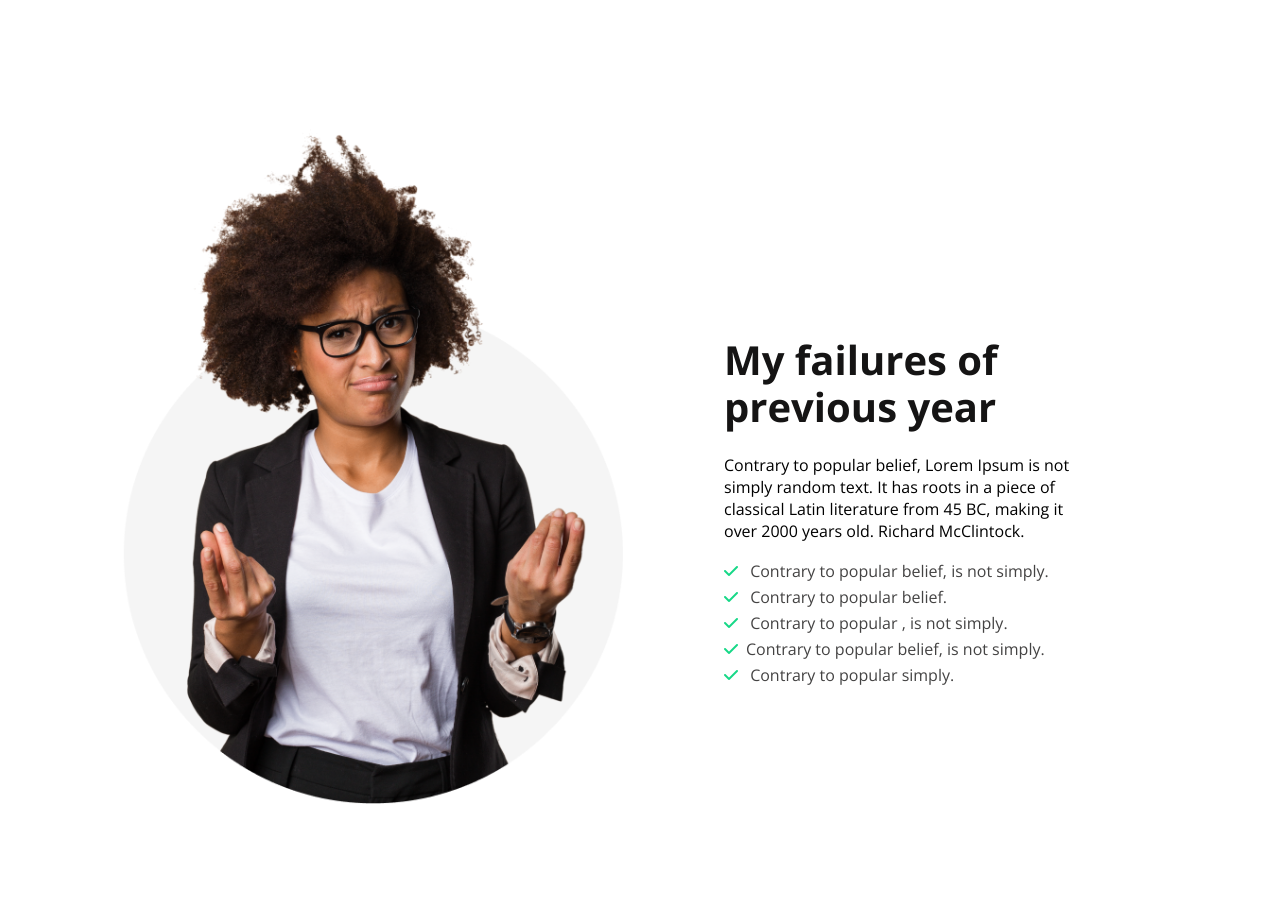
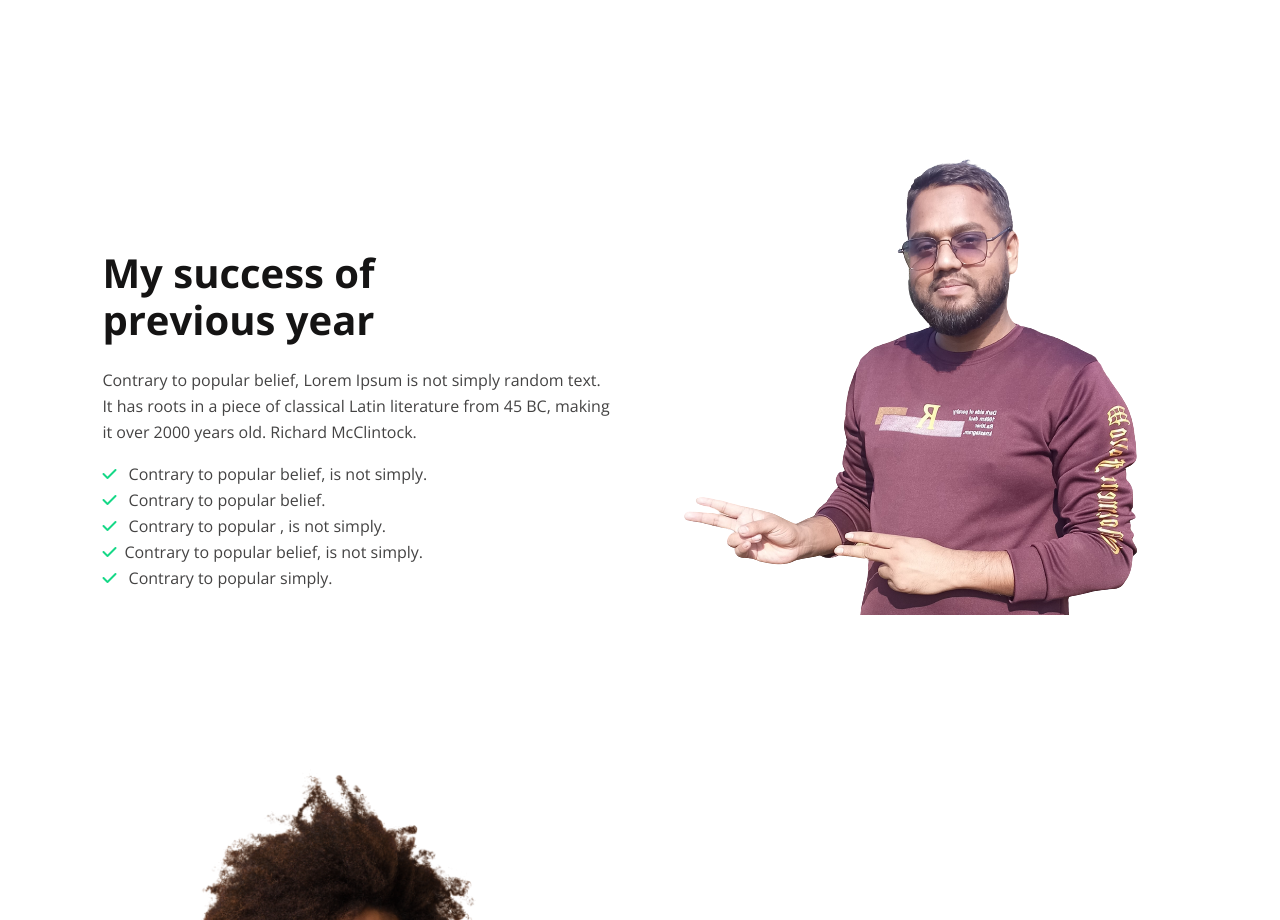
Before and after one commit to hmyahya201/html-landing-page-2023, a plain HTML site: page index.html in a window 1280 px wide. Shown: the part 820-1740 px from the top of the page. Drawn offline with nearby package versions, Linux system fonts and the light colour scheme.

Commit message:
my section push

```diff
--- a/index.html
+++ b/index.html
@@ -28,6 +28,26 @@
     <!-- main-part -->
 
     <main class="main">
+        <section class="section" id="success-section">
+            <div class="success-sec-container">
+                <div class="success-sec_left-part">
+                    <h2 class="success-sec_title">My success of <br>previous year</h2>
+                    <p class="success-sec_description">Contrary to popular belief, Lorem Ipsum is not simply random text. It has roots in a piece of classical Latin literature from 45 BC, making it over 2000 years old. Richard McClintock.</p>
+
+                    <ul class="success-sec_success-list">
+                        <li><i class="fa-solid fa-check"></i> Contrary to popular belief, is not simply.</li>
+                        <li><i class="fa-solid fa-check"></i> Contrary to popular belief.</li>
+                        <li><i class="fa-solid fa-check"></i> Contrary to popular , is not simply.</li>
+                        <li><i class="fa-solid fa-check"></i>Contrary to popular belief, is not simply.</li>
+                        <li><i class="fa-solid fa-check"></i> Contrary to popular simply.</li>
+                    </ul>
+
+                </div>
+                <div class="success-right-part">
+                    <img class="success-sec-img" src="./images/banner-img.png" alt="my-img">
+                </div>
+            </div>
+        </section>
 
         <!-- failure-section -->
 
--- a/style.css
+++ b/style.css
@@ -56,9 +56,61 @@
 }
 
 /***** main-part style *****/
+
 .main{
     margin: 0 8%;
     background-color: #fff;
+}
+
+/**** success-section style ****/
+.success-sec-container{
+    display: flex;
+    align-items: center;
+    justify-content: space-between;
+    gap: 50px;
+}
+.success-sec_left-part{
+    margin-top: 100px;
+    width: 50%;
+}
+.success-sec_title{
+    font-style: normal;
+    font-weight: 700;
+    font-size: 40px;
+    line-height: 47px;
+    color: #151414;
+    margin-bottom: 24px;
+    padding-right: 30px;
+}
+.success-sec_description{
+    font-style: normal;
+    font-weight: 400;
+    font-size: 16px;
+    line-height: 26px;
+    color: #444343;
+    margin-bottom: 16px
+}
+.success-sec_success-list{
+    margin-top: 16px;
+}
+.success-sec_success-list li{
+    list-style: none;
+    font-weight: 400;
+    font-size: 16px;
+    line-height: 26px;
+    color: #444343;
+}
+.success-sec_success-list li i{
+    color: #16D887;
+    font-size: 16px;
+    margin-right: 8px;
+}
+.success-right-part{
+    width: 50%;
+}
+.success-sec-img{
+    transform: scaleX(-1);
+    max-width: 100%;
 }
 
 /**** failure-section style ****/
```
Also changed, not shown: images/absolute-img.jpg (added), images/banner-img.png (added).
